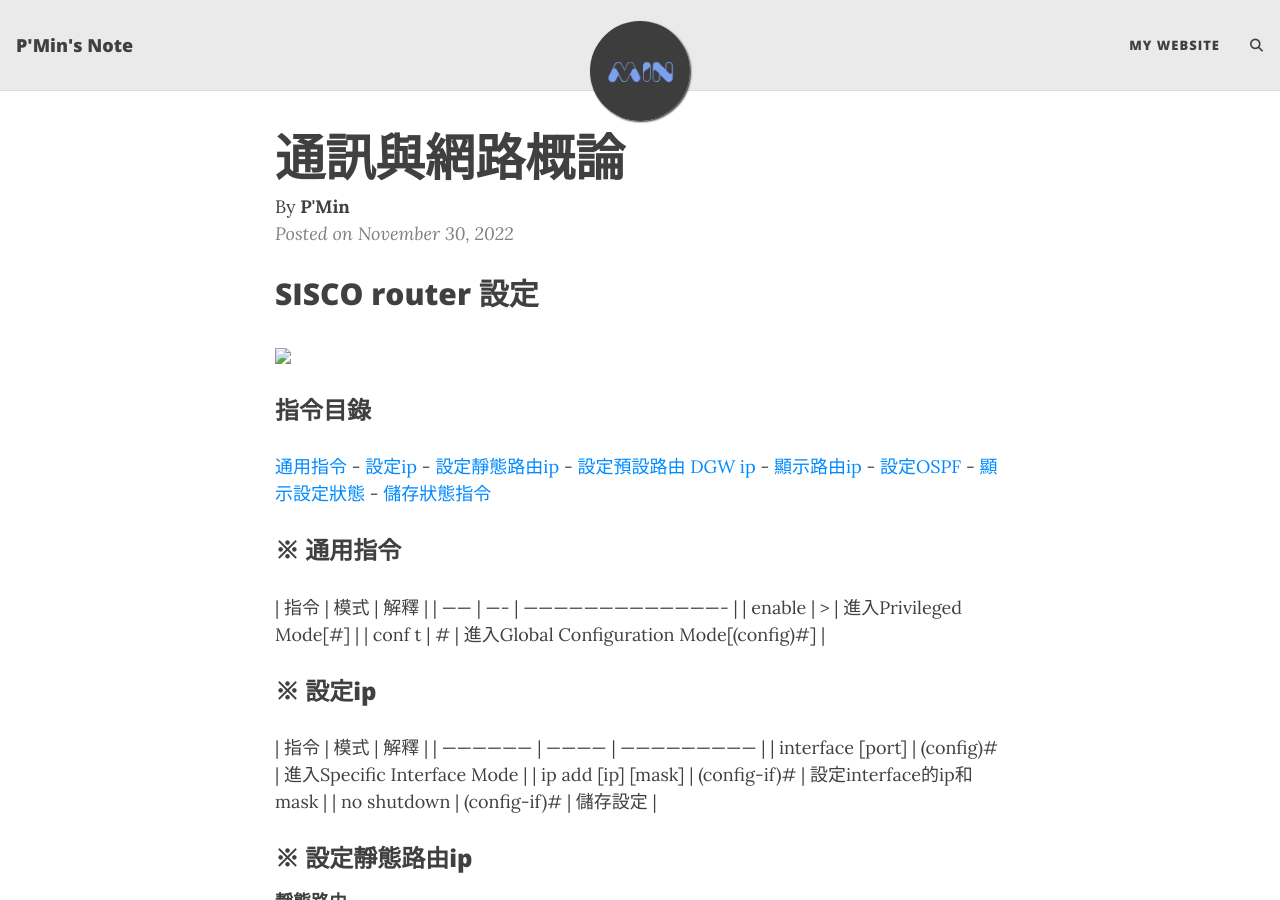
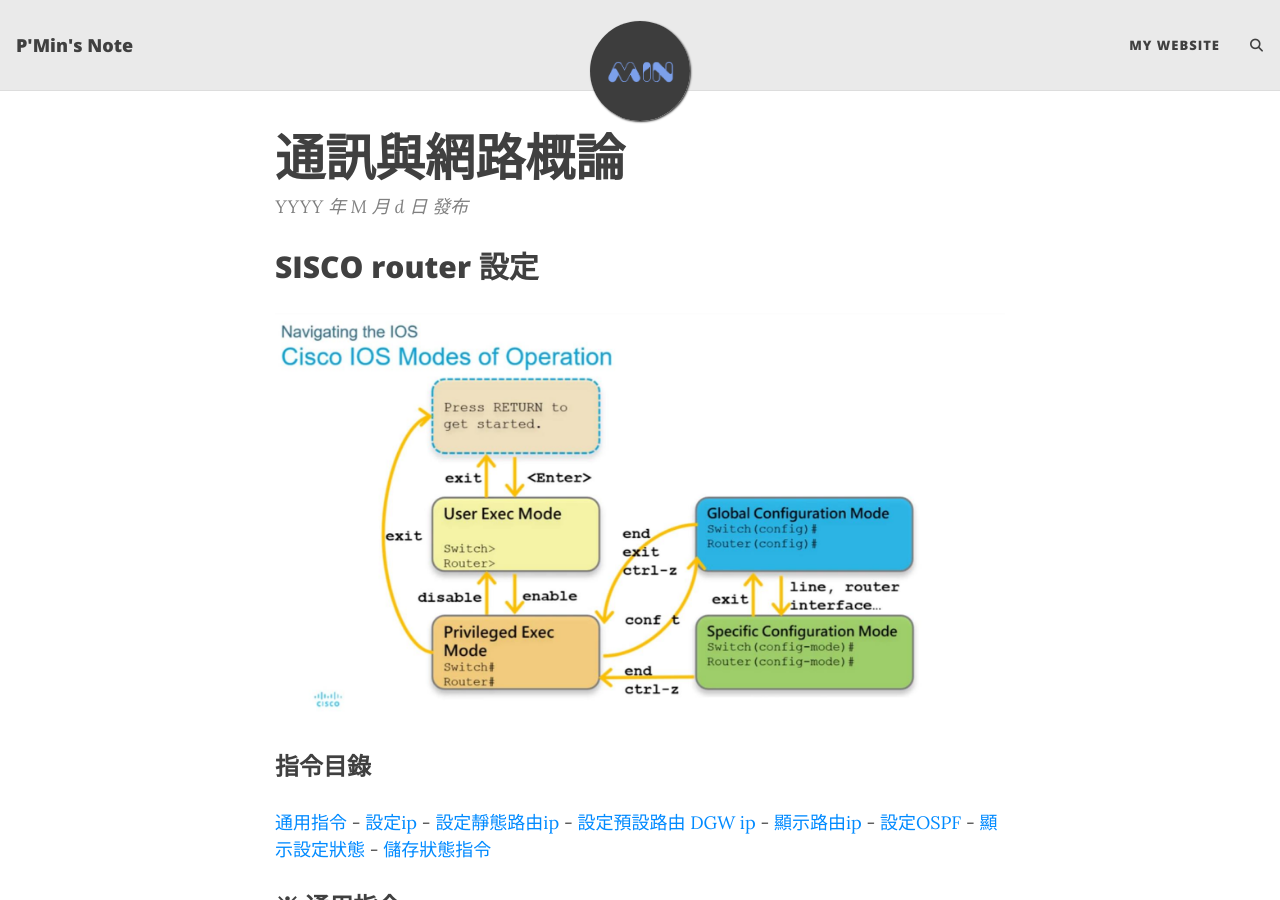
Before and after one commit to PMinn/blog, a Jekyll site: the page built from _posts/2022-11-30-通訊與網路概論.md, in a window 1280 px wide and 900 px high. Built offline with Jekyll 4.4.1, drawn with Linux system fonts in a browser that asks for light colours; comment, search, counter and statistics services are not loaded.

Commit message:
test: update page

```diff
--- a/_config.yml
+++ b/_config.yml
@@ -244,7 +244,7 @@ navbar-var-length: false
 ################
 
 # Ruby Date Format to show dates of posts
-# date_format: "%B %-d, %Y"
+date_format: "YYYY 年 M 月 d 日"
 
 # Facebook App ID
 #fb_app_id: ""
@@ -254,7 +254,7 @@ navbar-var-length: false
 #################################################################################
 
 # Output options (more information on Jekyll's site)
-# timezone: "America/Toronto"
+timezone: "Asia/Taipei"
 markdown: GFM
 highlighter: rouge
 permalink: /:year-:month-:day-:title/
--- a/_includes/header.html
+++ b/_includes/header.html
@@ -37,7 +37,7 @@
             {% if page.author %}
               By <strong>{{ page.author | strip_html }}</strong><br>
             {% endif%}
-            <span class="post-meta">Posted on {{ page.date | date: date_format }}</span>
+            <span class="post-meta">{{ page.date | date: date_format }} 發布</span>
             {% if page.last-updated %}
               <span class="post-meta">
                 <span class="d-none d-md-inline middot">&middot;</span>
--- a/_posts/2022-11-30-通訊與網路概論.md
+++ b/_posts/2022-11-30-通訊與網路概論.md
@@ -2,12 +2,11 @@
 layout: post
 title: 通訊與網路概論
 tags: [class]
-author: P'Min
 ---
 
 
 ## SISCO router 設定
-<img src="assets/img/post_img_1.png">
+<img src="/blog/assets/img/post_img_1.png">
 
 ### 指令目錄
 <a href="#-通用指令">通用指令</a> - <a href="#-設定ip">設定ip</a> - <a href="#-設定靜態路由ip">設定靜態路由ip</a> - <a href="#-設定預設路由-DGW-ip">設定預設路由 DGW ip</a> - <a href="#-顯示路由ip">顯示路由ip</a> - <a href="#-設定OSPF">設定OSPF</a> - <a href="#-顯示設定狀態">顯示設定狀態</a> - <a href="#-儲存狀態指令">儲存狀態指令</a>
```
